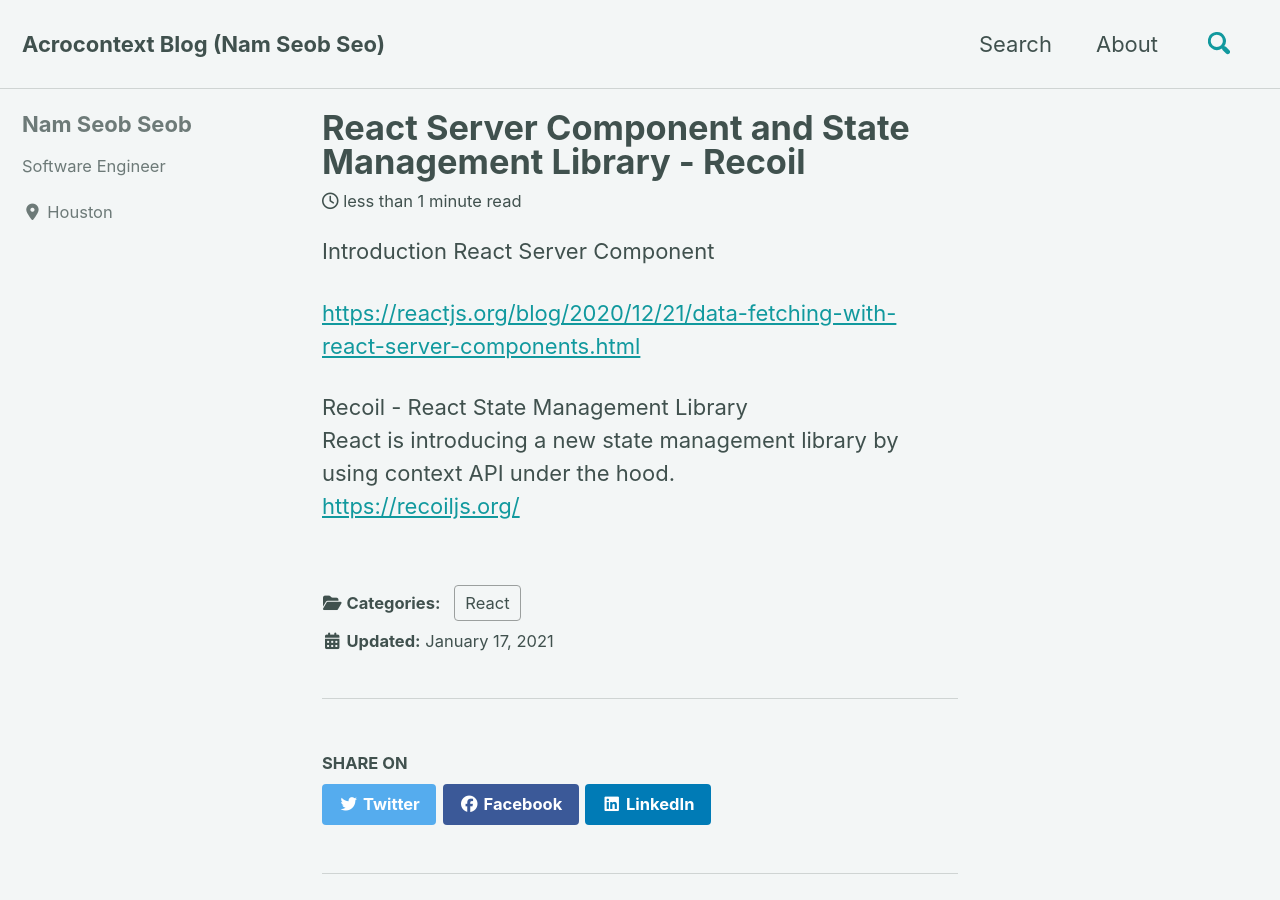
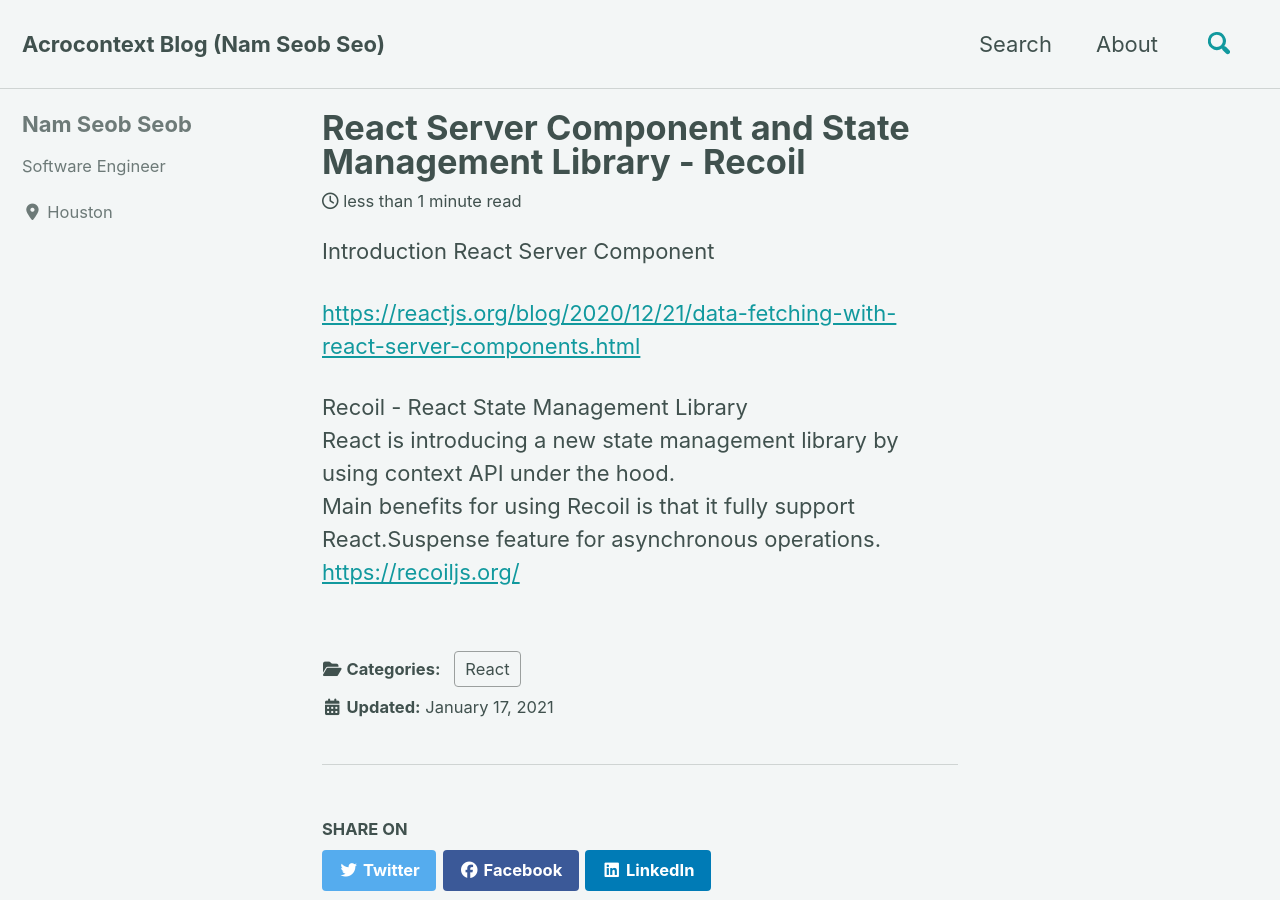
Before and after one commit to nsclass/nsclass.github.io, a Jekyll site: the page built from _posts/2021-01-17-react-server-component.md, in a window 1280 px wide and 900 px high. Built offline with Jekyll 4.4.1, drawn with Linux system fonts in a browser that asks for light colours; cached includes are drawn as plain includes; nearby versions of some CDN libraries.

Commit message:
react recoil

```diff
--- a/_posts/2021-01-17-react-server-component.md
+++ b/_posts/2021-01-17-react-server-component.md
@@ -17,4 +17,5 @@
 
 Recoil - React State Management Library
 React is introducing a new state management library by using context API under the hood.
+Main benefits for using Recoil is that it fully support React.Suspense feature for asynchronous operations.
 [https://recoiljs.org/](https://recoiljs.org/)
```
